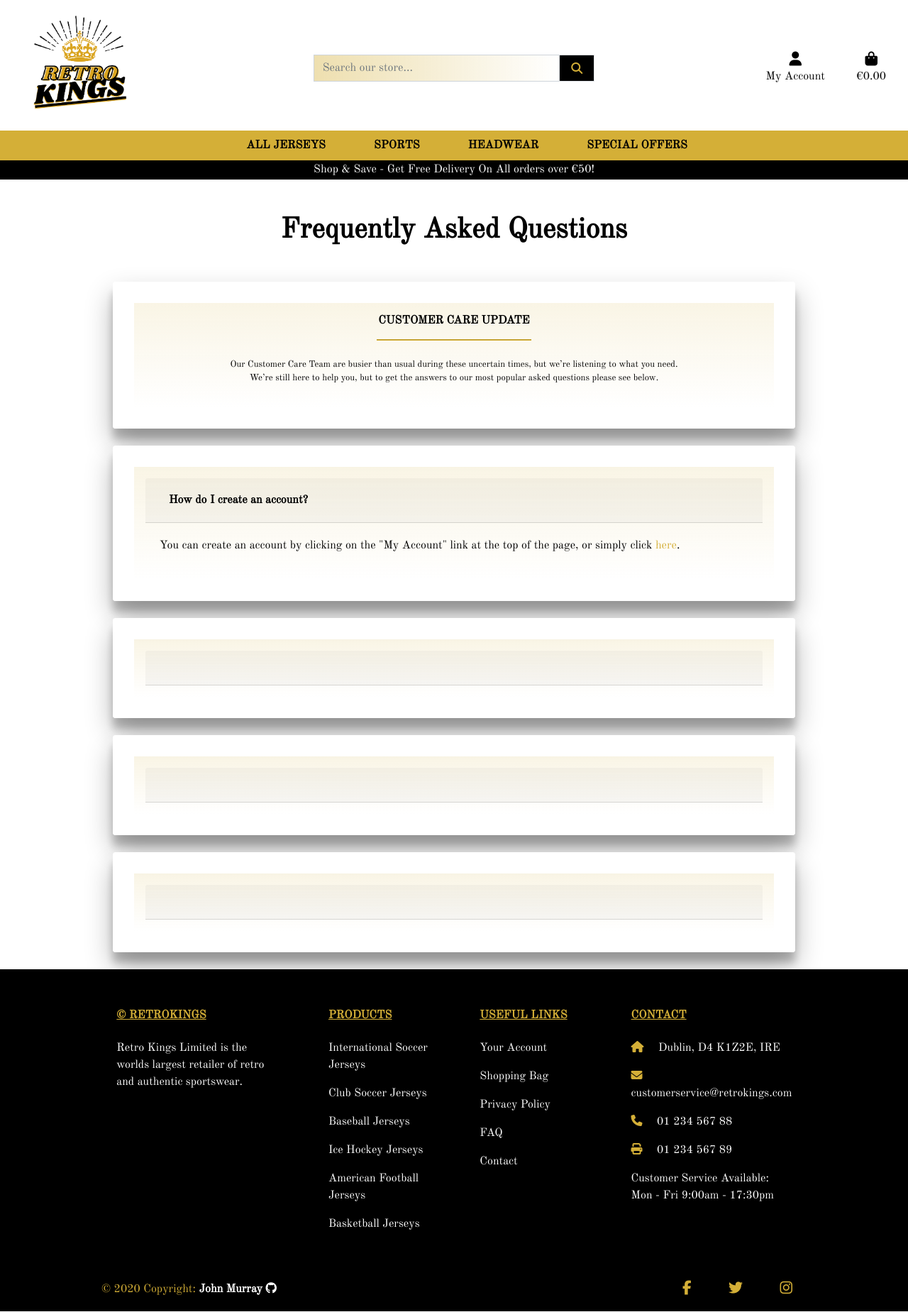
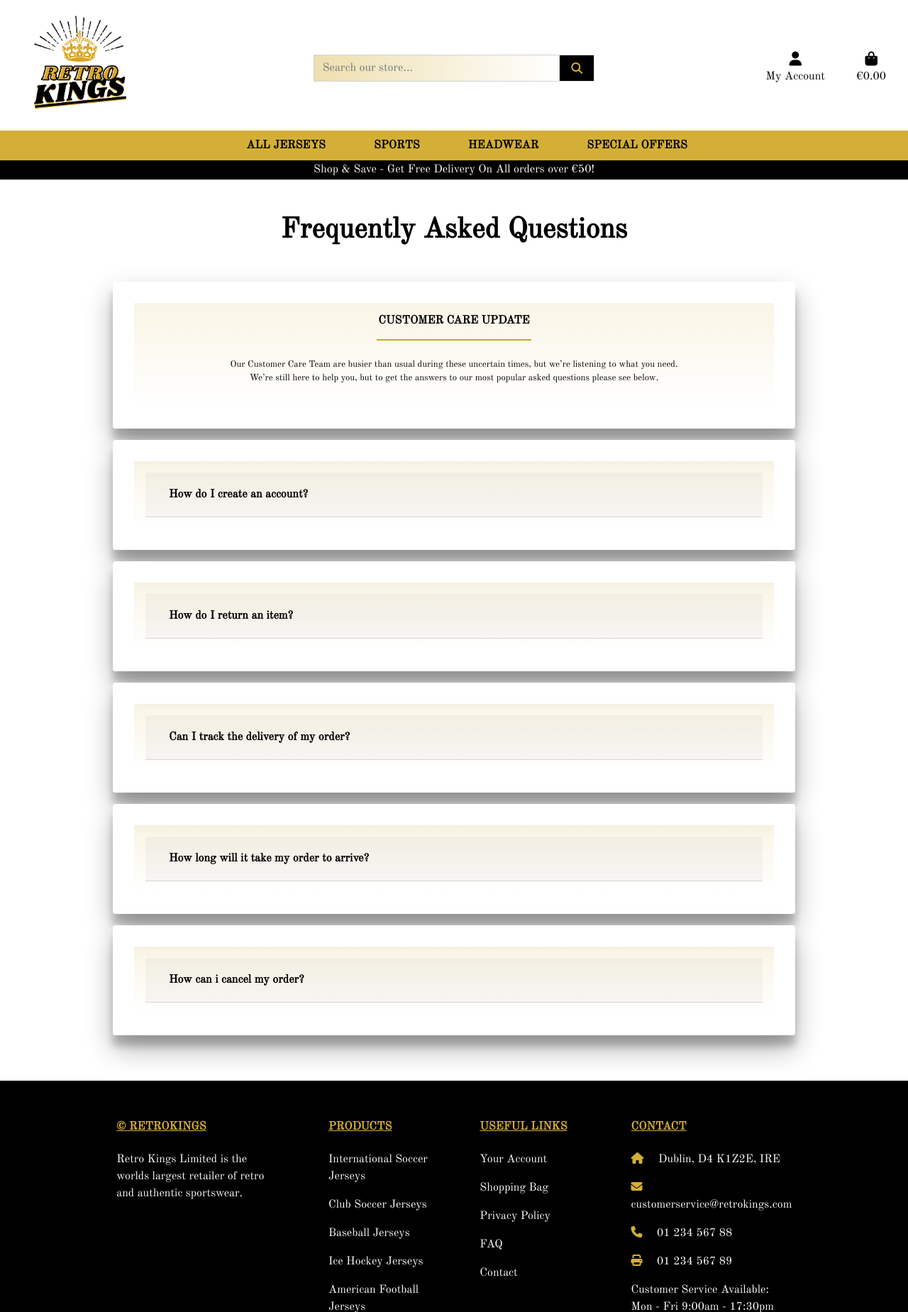
Before and after one commit to Jmurray1989/RetroKings, a Django app: page /pages/faq/ in a window 1280 px wide. Shown: the top 1849 px of the page at 71% size. Run offline with Django 3.2, Linux system fonts and the light colour scheme; some libraries are stand-ins or nearby versions.

Commit message:
Finished FAQ page

```diff
--- a/pages/templates/faq.html
+++ b/pages/templates/faq.html
@@ -7,67 +7,198 @@
 <div class="overlay"></div>
 <div class="container">
   <div class="row">
-        <div class="col-12 mt-5">
-            <h1 class="font-weight-bold text-center mb-5">Frequently Asked Questions</h1>
+    <div class="col-12 mt-5 mb-5">
+      <h1 class="font-weight-bold text-center mb-5">
+        Frequently Asked Questions
+      </h1>
       <div class="card">
-            <h6 class="font-weight-bold text-center">CUSTOMER CARE UPDATE<hr class="hr-hero-font"></h6>
-            <small><p class="text-center">Our Customer Care Team are busier than usual during these uncertain times, but we’re listening to what you need.<br>
-               We’re still here to help you, but to get the answers to our most popular asked questions please see below.</p></small>
+        <h6 class="font-weight-bold text-center">
+          CUSTOMER CARE UPDATE
+          <hr class="hr-hero-font" />
+        </h6>
+        <small
+          ><p class="text-center">
+            Our Customer Care Team are busier than usual during these uncertain
+            times, but we’re listening to what you need.<br />
+            We’re still here to help you, but to get the answers to our most
+            popular asked questions please see below.
+          </p></small
+        >
       </div>
       <div id="accordion">
-                <div class="card mb-4 mt-4">
+        <div class="card mb-3 mt-3">
           <div class="card-header" id="headerOne">
             <h5 class="mb-0">
-                        <button class="btn btn-link text-black font-weight-bold" data-toggle="collapse" data-target="#collapseOne" aria-expanded="true" aria-controls="collapseOne">
+              <button
+                class="btn btn-link text-black font-weight-bold collapsed"
+                data-toggle="collapse"
+                data-target="#collapseOne"
+                aria-expanded="false"
+                aria-controls="collapseOne"
+              >
                 How do I create an account?
               </button>
             </h5>
           </div>
-                    <div id="collapseOne" class="collapse show" aria-labelledby="headerOne" data-parent="#accordion">
+          <div
+            id="collapseOne"
+            class="collapse"
+            aria-labelledby="headerOne"
+            data-parent="#accordion"
+          >
             <div class="card-body">
-                        You can create an account by clicking on the "My Account" link at the top of the page, or simply click <a class="text-dark" href="{% url 'account_signup' %}">here</a>.
+              <p>
+                You can create an account by clicking on the "My Account" link
+                at the top of the page, or simply click
+                <a class="text-dark" href="{% url 'account_signup' %}"><strong>here</strong></a>.
+              </p>
             </div>
           </div>
         </div>
-                <div class="card mb-4 mt-4">
+        <div class="card mb-3 mt-3">
           <div class="card-header" id="headerTwo">
             <h5 class="mb-0">
-                            <button class="btn btn-link collapsed" data-toggle="collapse" data-target="#collapseTwo" aria-expanded="false"  aria-controls="collapseTwo">
-
+              <button
+                class="btn btn-link text-black font-weight-bold collapsed"
+                data-toggle="collapse"
+                data-target="#collapseTwo"
+                aria-expanded="false"
+                aria-controls="collapseTwo"
+              >
+                How do I return an item?
               </button>
             </h5>
           </div>
-                    <div id="collapseTwo" class="collapse" aria-labelledby="headerTwo" data-parent="#accordion">
+          <div
+            id="collapseTwo"
+            class="collapse"
+            aria-labelledby="headerTwo"
+            data-parent="#accordion"
+          >
             <div class="card-body">
-
+              <p>
+                Fill in your returns slip and put it in your parcel. We’ll need
+                to know the item you’re returning and the reason you’re
+                returning it to us.
+              </p>
+              <ul class="mt-3" id="return-list">
+                <li>Returns are <strong>FREE</strong> and trackable.</li>
+                <li>
+                  You have 28 days from the date you receive your order to
+                  return it for a refund.
+                </li>
+                <li>
+                  Returning your order within 29 to 45 days? A gift voucher will
+                  be issued instead.
+                </li>
+                <li>
+                  It can take up to 14 working days for your order to reach the
+                  warehouse and be processed.
+                </li>
+                <li>
+                  Refunds can take up to 10 working days to show on your
+                  account.
+                </li>
+              </ul>
+              All returned items should be sent in their original condition and
+              packaging including tags etc. In the unlikely event that an item
+              is returned to us in an unsuitable condition, we may send it back
+              to you.
             </div>
           </div>
         </div>
-                <div class="card mb-4 mt-4">
+        <div class="card mb-3 mt-3">
           <div class="card-header" id="headerThree">
             <h5 class="mb-0">
-                        <button class="btn btn-link collapsed" data-toggle="collapse" data-target="#collapseThree" aria-expanded="false" aria-controls="collapseThree">
-
+              <button
+                class="btn btn-link font-weight-bold text-black collapsed"
+                data-toggle="collapse"
+                data-target="#collapseThree"
+                aria-expanded="false"
+                aria-controls="collapseThree"
+              >
+                Can I track the delivery of my order?
               </button>
             </h5>
           </div>
-                    <div id="collapseThree" class="collapse" aria-labelledby="headerThree" data-parent="#accordion">
+          <div
+            id="collapseThree"
+            class="collapse"
+            aria-labelledby="headerThree"
+            data-parent="#accordion"
+          >
             <div class="card-body">
-
+              <p>
+                If your order has been sent to you using a trackable service,
+                you can follow its journey to you. You'll receive a shipping
+                confirmation email from our warehouse once your order is on its
+                way; simply click on your tracking link on the email to view the
+                up to date tracking.
+              </p>
             </div>
           </div>
         </div>
-                <div class="card mb-4 mt-4">
+        <div class="card mb-3 mt-3">
           <div class="card-header" id="headerFour">
             <h5 class="mb-0">
-                            <button class="btn btn-link collapsed" data-toggle="collapse" data-target="#collapseFour" aria-expanded="false" aria-controls="collapseThree">
-
+              <button
+                class="btn btn-link font-weight-bold text-black collapsed"
+                data-toggle="collapse"
+                data-target="#collapseFour"
+                aria-expanded="false"
+                aria-controls="collapseFour"
+              >
+                How long will it take my order to arrive?
               </button>
             </h5>
           </div>
-                    <div id="collapseFour" class="collapse" aria-labelledby="headerFour" data-parent="#accordion">
+          <div
+            id="collapseFour"
+            class="collapse"
+            aria-labelledby="headerFour"
+            data-parent="#accordion"
+          >
             <div class="card-body">
-
+              <p>
+                All orders dispatch within 24 hours, but it may take up to 3
+                business days depending on different circumstances. While we
+                would like to ensure your order is delivered swiftly, we use
+                companies such as (An Post, DHL & UPS) so we cannot guarantee
+                delivery times, or be held responsible for conditions beyond our
+                control.
+              </p>
+            </div>
+          </div>
+        </div>
+        <div class="card mb-3 mt-3">
+          <div class="card-header" id="headerFive">
+            <h5 class="mb-0">
+              <button
+                class="btn btn-link font-weight-bold text-black collapsed"
+                data-toggle="collapse"
+                data-target="#collapseFive"
+                aria-expanded="false"
+                aria-controls="collapseFive"
+              >
+                How can i cancel my order?
+              </button>
+            </h5>
+          </div>
+          <div
+            id="collapseFive"
+            class="collapse"
+            aria-labelledby="headerFive"
+            data-parent="#accordion"
+          >
+            <div class="card-body">
+              <p>
+                The Consumer Contracts (Information, Cancellation and Additional
+                Charges) Regulations 2013 (IRE) advise you have fourteen
+                calendar days to cancel the contract for your order with us and
+                we will issue you with a full refund for the items you have
+                purchased and the cost of standard delivery if you've paid for
+                shipping.
+              </p>
             </div>
           </div>
         </div>
```
Lines whose indentation alone changed are shown as unchanged.
